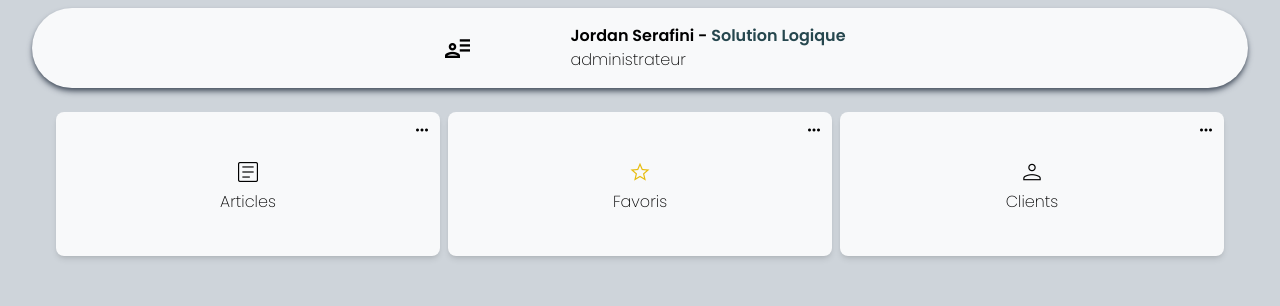
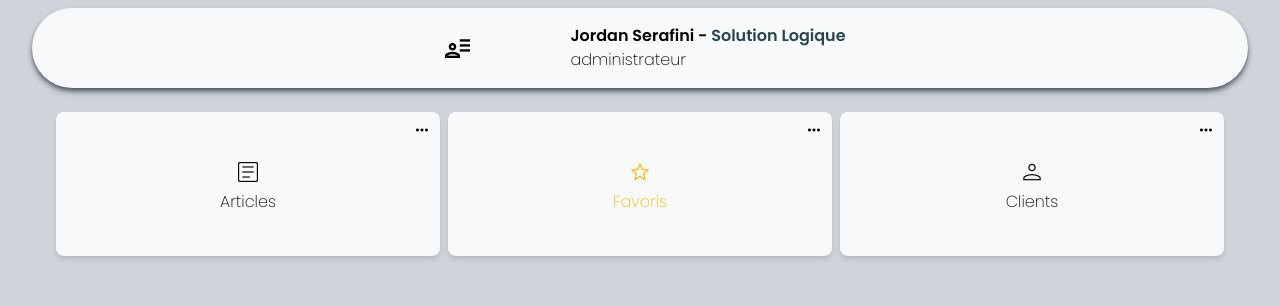
Before and after one commit to JordanSerafini/SLI-app-V2, a React (Vite) app in the folder FRONT-SLI-App/: page / in a window 1280 px wide. Shown: the top 306 px of the page. Built offline with nearby package versions, Linux system fonts and the light colour scheme.

Commit message:
add colorpicker

```diff
--- a/FRONT-SLI-App/src/components/Cards/Cards.tsx
+++ b/FRONT-SLI-App/src/components/Cards/Cards.tsx
@@ -1,7 +1,9 @@
-import React from 'react';
+import { useEffect, useState } from "react";
 import Icon from "../SVG/Icon";
+import OptionMenuModal from "../modals/optionMenuModal";
 
 interface CardProps {
+  id: number;
   title: string;
   type: string;
   onClick?: () => void;
@@ -9,32 +11,62 @@ interface CardProps {
   theme?: string;
 }
 
+// Utilisation d'une fonction fléchée pour déclarer le composant
+const Cards: React.FC<CardProps> = ({
+  id,
+  title,
+  type,
+  theme,
+  onClick,
+  className = "",
+}) => {
+  const [showModal, setShowModal] = useState(false);
 
-// Utilisation d'une fonction fléchée pour déclarer le composant
-const Cards: React.FC<CardProps> = ({ title, type, theme, onClick, className = '' }) => {
-  theme = theme || "black";
+  const [cardTheme, setCardTheme] = useState(theme);
+
+  const idString = id.toString();
+
+  const optionClick = (e: React.MouseEvent<HTMLDivElement>) => {
+    e.stopPropagation();
+    setShowModal(!showModal);
+  };
+
+
 
   // La classe pour l'icône, inchangée
-  const iconClass ="text-3xl font-extralight";
+  const iconClass = "text-3xl font-extralight";
 
   // Ajout d'une classe pour le positionnement relatif du conteneur
-  const containerClass = "relative bg-white-perso sm:w-3/10 w-4.5/10 h-36 flex flex-col items-center justify-center rounded-lg shadow-md";
+  const containerClass =
+    "relative bg-white-perso sm:w-3/10 w-4.5/10 h-36 flex flex-col items-center justify-center rounded-lg shadow-md";
 
   // Ajout d'une classe pour le positionnement absolu de l'icône More_Horiz
   const moreHorizIconClass = "absolute top-1 right-2 text-xl";
 
   return (
     <div
+      id={idString}
       className={`${containerClass} ${className}`}
       onClick={onClick}
     >
-      {/* Modification de la classe de l'icône More_Horiz pour utiliser le positionnement absolu */}
-      <Icon type="More_Horiz" theme="black" className={moreHorizIconClass} />
-      {/* Icône principale et titre inchangés */}
-      <Icon type={type} theme={theme} className={iconClass}/>
-      {title ? <div>{title}</div> : <div>title</div>}
+      {showModal ? (
+        <>
+          <OptionMenuModal id={id} theme={cardTheme} setCardTheme={setCardTheme} setShowModal={setShowModal}/>
+        </>
+      ) : (
+        <>
+          <Icon
+            type="More_Horiz"
+            theme="black"
+            className={moreHorizIconClass}
+            onClick={optionClick}
+          />
+          <Icon type={type} theme={cardTheme} className={iconClass} />
+          {title ? <div style={{color: cardTheme}}>{title}</div> : <div>title</div>}
+        </>
+      )}
     </div>
   );
-}
+};
 
 export default Cards;
--- a/FRONT-SLI-App/src/components/Home/HomeContent.tsx
+++ b/FRONT-SLI-App/src/components/Home/HomeContent.tsx
@@ -1,28 +1,38 @@
 import { useNavigate } from 'react-router-dom';
-
-
 import Cards from "../Cards/Cards";
 
 function HomeContent() {
   const navigate = useNavigate();
-
   const handleDevis = () => {
     navigate('/devis');
   };
 
+  // Tableau de données pour les cartes
+  const cardData = [
+    { title: "Articles", type: "article" },
+    { title: "Favoris", type: "Star", theme: "#e7bc0d" },
+    { title: "Clients", type: "Person" },
+    { title: "Faire un devis", type: "Format_List_Bulleted", onClick: handleDevis },
+    { title: "Bon de livraisons", type: "Local_Shipping" },
+    { title: "Fournisseurs", type: "Account_circle" },
+    { title: "Bon de réception", type: "Receipt_Long" },
+    { title: "Bon de commande", type: "Shopping_Cart" },
+    { title: "Documents de stock", type: "inventory" }
+  ];
+
   return (
     <div className="h-10/10 overflow-auto">
       <div className="flex flex-row flex-wrap gap-x-2 gap-y-1 justify-center font-Poppins text-center font-extralight h-full overflow-auto">
-        <Cards title="Articles" type="article" className="" />
-        <Cards title="Favoris" type="Star" theme="#e7bc0d"/>
-        <Cards title="Clients" type="Person" />
-        <Cards title="Faire un devis" type="Format_List_Bulleted" onClick={handleDevis} />
-        <Cards title="Bon de livraisons" type="Local_Shipping" />
-        <Cards title="Fournisseurs" type="Account_circle" />
-        <Cards title="Bon de réception" type="Receipt_Long" />
-        <Cards title="Bon de commande" type="Shopping_Cart" />
-        <Cards title="Documents de stock" type="inventory" />
-
+        {cardData.map((card, index) => (
+          <Cards
+            key={index}
+            id={index + 1}
+            title={card.title}
+            type={card.type}
+            theme={card.theme || ""}
+            onClick={card.onClick}
+          />
+        ))}
       </div>
     </div>
   );
--- a/FRONT-SLI-App/src/components/SVG/Icon.tsx
+++ b/FRONT-SLI-App/src/components/SVG/Icon.tsx
@@ -1,20 +1,25 @@
 interface IconProps {
   type: string;
-    onClick?: () => void;
+  onClick?: (e: React.MouseEvent<HTMLDivElement, MouseEvent>) => void; // Update the type of onClick prop
   className?: string;
   style?: React.CSSProperties;
   theme?: string;
 }
 
-  const Icon: React.FC<IconProps> = ({ type, theme, onClick, className = '', style }) => {
-
+const Icon: React.FC<IconProps> = ({
+  type,
+  theme,
+  onClick,
+  className = "",
+  style,
+}) => {
   if (theme === undefined) theme = "black";
 
   return (
     <span
       className={`material-symbols-outlined ${className}`}
       onClick={onClick}
-        style={{ cursor: 'pointer', color:`${theme}`, ...style }}
+      style={{ cursor: "pointer", color: `${theme}`, ...style }}
     >
       {type}
     </span>
--- /dev/null
+++ b/FRONT-SLI-App/src/components/modals/optionMenuModal.tsx
@@ -0,0 +1,61 @@
+import { useRef } from "react";
+import Icon from "../SVG/Icon";
+
+interface OptionMenuModalProps {
+  id: number;
+  theme?: string;
+  setCardTheme: (theme: string) => void;
+  setShowModal: (showModal: boolean) => void;
+}
+
+function OptionMenuModal({ id, theme, setCardTheme, setShowModal }: OptionMenuModalProps) {
+  const colorPickerRef = useRef<HTMLInputElement>(null);
+
+  const changeColor = (e: React.MouseEvent<HTMLDivElement>) => {
+    e.stopPropagation();
+    // Déclencher le color picker
+    if (colorPickerRef.current) {
+      colorPickerRef.current.click();
+
+    }
+  };
+
+  const handleColorChange = (e: React.ChangeEvent<HTMLInputElement>) => {
+    setCardTheme(e.target.value);
+  };
+
+
+  const closeModal = (e: React.MouseEvent<HTMLDivElement>) => {
+    e.stopPropagation();
+    setShowModal(false);
+  };
+
+
+
+  return (
+    <div className="modal-container">
+      <Icon
+        type="close"
+        theme="red"
+        className="text-xl absolute right-0 top-0"
+        onClick={closeModal}
+      />
+      <div className="options-container">
+        <div className="option-item" onClick={changeColor}>
+          Changer couleur
+          <input
+            ref={colorPickerRef}
+            type="color"
+            style={{ display: 'none' }}
+            onChange={handleColorChange}
+          />
+        </div>
+        <div className="option-item">Changer logo</div>
+        <div className="option-item">Supprimer la carte</div>
+        <div className="option-item">Ajouter contour</div>
+      </div>
+    </div>
+  );
+}
+
+export default OptionMenuModal;
```
Lines whose indentation alone changed are shown as unchanged.
